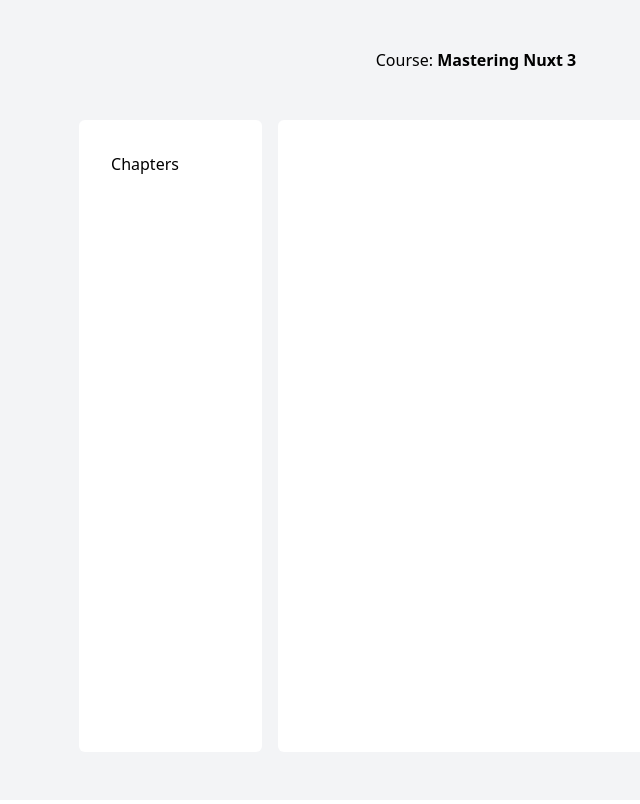
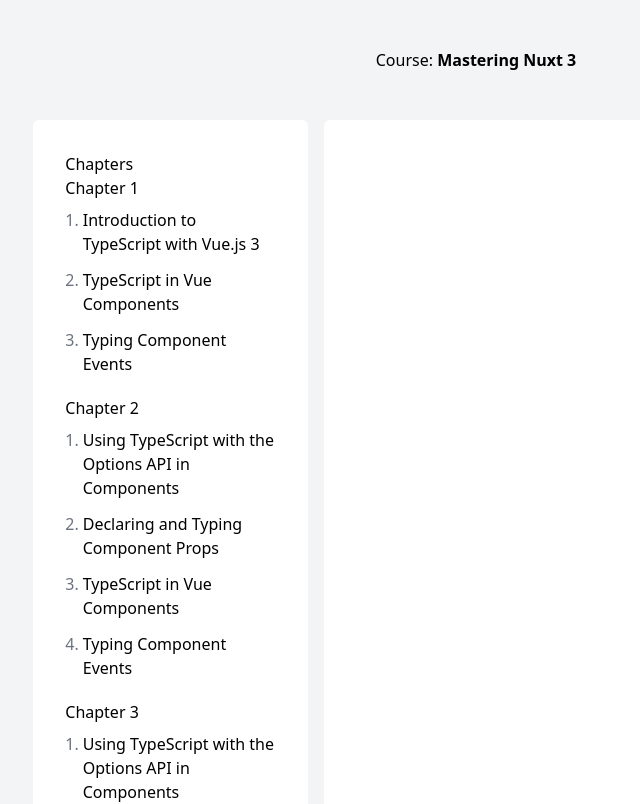
Before and after one commit to weijingbbb/nuxt3-study, a Nuxt app: page /course in a window 1280 px wide. Shown: the top 804 px of the page, without its empty margins (164-804 px from the left). Built offline with nearby package versions, Linux system fonts and the light colour scheme.

Commit message:
添加章节的NuxtLink标签导航，添加说明

```diff
--- /dev/null
+++ b/components/VideoPlayer.vue
@@ -0,0 +1,13 @@
+<template>
+    <iframe width="560" height="315" :src="`https://player.vimeo.com/video/${props.videoId}`" title="Video player"
+        frameborder="0" allow="accelerometer; autoplay; clipboard-write; encrypted-media; gyroscope; picture-in-picture"
+        allowfullscreen></iframe>
+</template>
+
+<script setup>
+const props = defineProps({
+    videoId: {
+        required: true,
+    },
+});
+</script>
--- a/pages/course.vue
+++ b/pages/course.vue
@@ -9,9 +9,18 @@
             </h1>
         </div>
         <div class="flex flex-row justify-center flex-grow">
-            <div class="prose mr-4 p-8 bg-white rounded-md min-w-[20ch] flex flex-col">
+            <div class="prose mr-4 p-8 bg-white rounded-md min-w-[20ch] max-w-[30ch] flex flex-col">
                 <h3>Chapters</h3>
                 <!-- All the lessons for the course listed here -->
+                <div class="flex flex-col mb-4 space-y-1" v-for="chapter in chapters" :key="chapter.slug">
+                    <h4>{{ chapter.title }}</h4>
+                    <NuxtLink v-for="(lesson, index) in chapter.lessons" :key="lesson.slug"
+                        class="flex flex-row px-4 py-1 -mx-4 space-x-1 font-normal prose-sm no-underline"
+                        :to="`/course/chapter/${chapter.slug}/lesson/${lesson.slug}`">
+                        <span class="text-gray-500">{{ index + 1 }}.</span>
+                        <span>{{ lesson.title }}</span>
+                    </NuxtLink>
+                </div>
             </div>
 
             <div class="prose p-12 bg-white rounded-md w-[65ch]">
@@ -20,3 +29,7 @@
         </div>
     </div>
 </template>
+
+<script setup>
+const { chapters } = useCourse();
+</script>
--- a/pages/course/chapter/[chapterSlug]/lesson/[lessonSlug].vue
+++ b/pages/course/chapter/[chapterSlug]/lesson/[lessonSlug].vue
@@ -12,6 +12,7 @@
                 Download Video
             </a>
         </div>
+        <VideoPlayer v-if="lesson.videoId" :videoId="lesson.videoId" />
         <p>{{ lesson.text }}</p>
     </div>
 </template>
```
Also changed, not shown: 1 other file (tests, documents, lock files or other folders).
